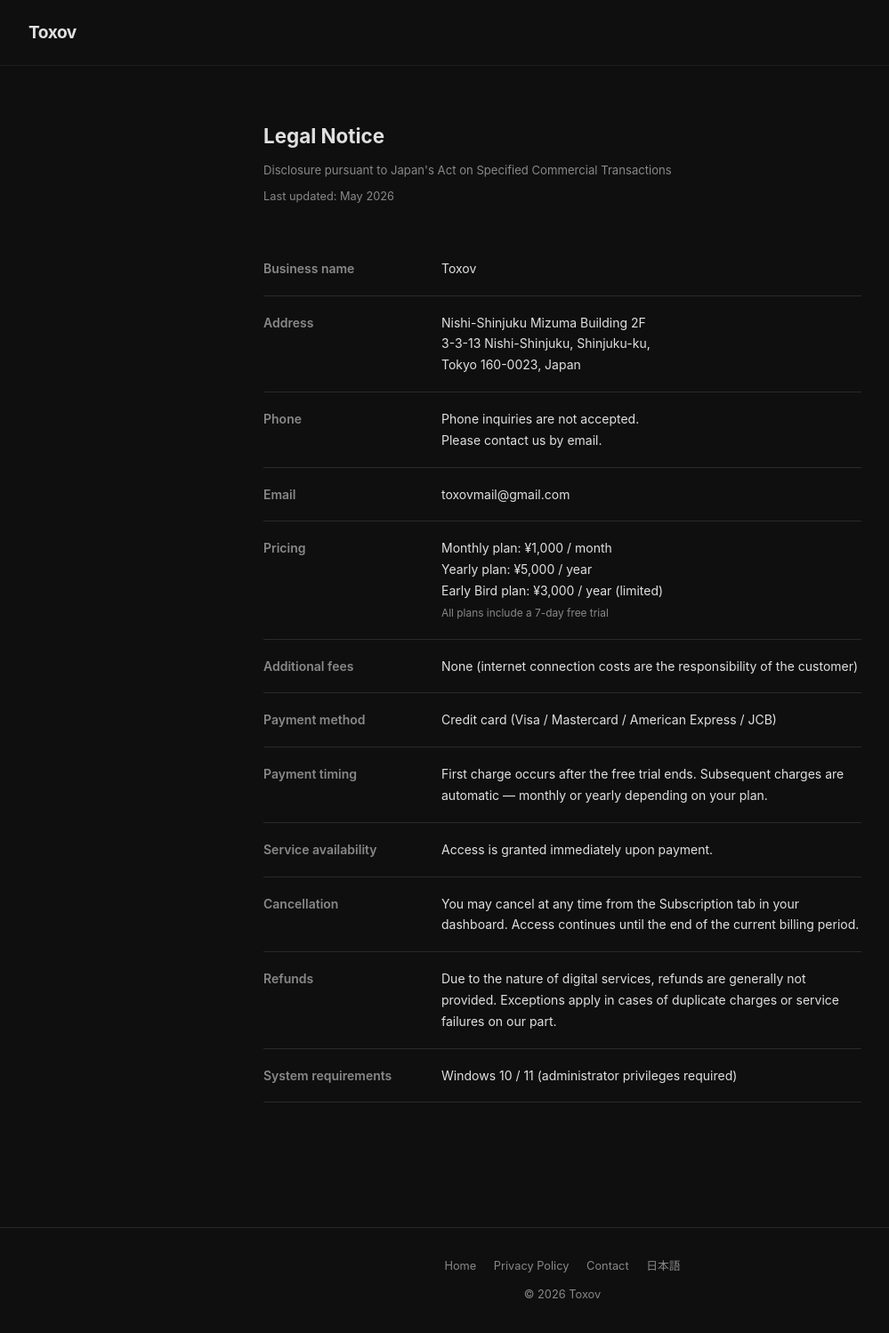
After one commit to nukosi/Toxov, a Flask app: page /tokusho-en in a window 1280 px wide. The commit adds this page. Shown: the whole page at 89% size, without its empty margins (8-1007 px from the left). Run offline with Flask 3, Linux system fonts and the light colour scheme; some libraries are stand-ins or nearby versions.

Commit message:
feat: add English legal notice and privacy policy pages
Co-Authored-By: Claude Sonnet 4.6 <noreply@anthropic.com>

```diff
--- a/templates/landing_en.html
+++ b/templates/landing_en.html
@@ -502,8 +502,8 @@
 
   <footer>
     <div class="footer-links">
-      <a href="/tokusho">Legal Notice</a>
-      <a href="/privacy">Privacy Policy</a>
+      <a href="/tokusho-en">Legal Notice</a>
+      <a href="/privacy-en">Privacy Policy</a>
       <a href="mailto:toxovmail@gmail.com">Contact</a>
       <a href="/ja">日本語</a>
     </div>
--- /dev/null
+++ b/templates/tokusho_en.html
@@ -0,0 +1,151 @@
+<!DOCTYPE html>
+<html lang="en">
+<head>
+  <meta charset="UTF-8">
+  <meta name="viewport" content="width=device-width, initial-scale=1.0">
+  <title>Legal Notice — Toxov</title>
+  <link rel="icon" type="image/x-icon" href="/static/favicon.ico">
+  <style>
+    * { box-sizing: border-box; margin: 0; padding: 0; }
+    :root {
+      --bg: #0f0f0f;
+      --border: #2a2a2a;
+      --text: #e0e0e0;
+      --muted: #888;
+    }
+    body {
+      font-family: -apple-system, BlinkMacSystemFont, "Segoe UI", sans-serif;
+      background: var(--bg);
+      color: var(--text);
+      min-height: 100vh;
+      font-size: 14px;
+      line-height: 1.7;
+    }
+    nav {
+      display: flex;
+      justify-content: space-between;
+      align-items: center;
+      padding: 20px 40px;
+      border-bottom: 1px solid #1e1e1e;
+    }
+    .nav-logo {
+      font-size: 1.2rem;
+      font-weight: 700;
+      letter-spacing: -0.5px;
+      text-decoration: none;
+      color: var(--text);
+    }
+    .container {
+      max-width: 720px;
+      margin: 60px auto;
+      padding: 0 24px 80px;
+    }
+    h1 { font-size: 1.4rem; font-weight: 700; margin-bottom: 8px; }
+    .updated { font-size: .8rem; color: var(--muted); margin-bottom: 40px; }
+    table { width: 100%; border-collapse: collapse; }
+    tr { border-bottom: 1px solid var(--border); }
+    th {
+      width: 200px;
+      padding: 18px 16px 18px 0;
+      text-align: left;
+      vertical-align: top;
+      font-weight: 600;
+      color: var(--muted);
+      white-space: nowrap;
+    }
+    td { padding: 18px 0; vertical-align: top; }
+    footer {
+      text-align: center;
+      padding: 32px;
+      font-size: .8rem;
+      color: var(--muted);
+      border-top: 1px solid var(--border);
+    }
+    footer a { color: var(--muted); text-decoration: none; margin: 0 8px; }
+    footer a:hover { color: var(--text); }
+    @media (max-width: 560px) {
+      nav { padding: 16px 20px; }
+      th { width: 130px; font-size: .82rem; }
+    }
+  </style>
+</head>
+<body>
+
+<nav>
+  <a href="/en" class="nav-logo">Toxov</a>
+</nav>
+
+<div class="container">
+  <h1>Legal Notice</h1>
+  <p style="font-size:.82rem; color:var(--muted); margin-bottom:8px;">Disclosure pursuant to Japan's Act on Specified Commercial Transactions</p>
+  <p class="updated">Last updated: May 2026</p>
+
+  <table>
+    <tr>
+      <th>Business name</th>
+      <td>Toxov</td>
+    </tr>
+    <tr>
+      <th>Address</th>
+      <td>Nishi-Shinjuku Mizuma Building 2F<br>3-3-13 Nishi-Shinjuku, Shinjuku-ku,<br>Tokyo 160-0023, Japan</td>
+    </tr>
+    <tr>
+      <th>Phone</th>
+      <td>Phone inquiries are not accepted.<br>Please contact us by email.</td>
+    </tr>
+    <tr>
+      <th>Email</th>
+      <td>toxovmail@gmail.com</td>
+    </tr>
+    <tr>
+      <th>Pricing</th>
+      <td>
+        Monthly plan: ¥1,000 / month<br>
+        Yearly plan: ¥5,000 / year<br>
+        Early Bird plan: ¥3,000 / year (limited)<br>
+        <span style="color:var(--muted); font-size:.85em;">All plans include a 7-day free trial</span>
+      </td>
+    </tr>
+    <tr>
+      <th>Additional fees</th>
+      <td>None (internet connection costs are the responsibility of the customer)</td>
+    </tr>
+    <tr>
+      <th>Payment method</th>
+      <td>Credit card (Visa / Mastercard / American Express / JCB)</td>
+    </tr>
+    <tr>
+      <th>Payment timing</th>
+      <td>First charge occurs after the free trial ends. Subsequent charges are automatic — monthly or yearly depending on your plan.</td>
+    </tr>
+    <tr>
+      <th>Service availability</th>
+      <td>Access is granted immediately upon payment.</td>
+    </tr>
+    <tr>
+      <th>Cancellation</th>
+      <td>You may cancel at any time from the Subscription tab in your dashboard. Access continues until the end of the current billing period.</td>
+    </tr>
+    <tr>
+      <th>Refunds</th>
+      <td>Due to the nature of digital services, refunds are generally not provided. Exceptions apply in cases of duplicate charges or service failures on our part.</td>
+    </tr>
+    <tr>
+      <th>System requirements</th>
+      <td>Windows 10 / 11 (administrator privileges required)</td>
+    </tr>
+  </table>
+</div>
+
+<footer>
+  <div>
+    <a href="/en">Home</a>
+    <a href="/privacy-en">Privacy Policy</a>
+    <a href="mailto:toxovmail@gmail.com">Contact</a>
+    <a href="/ja">日本語</a>
+  </div>
+  <div style="margin-top:10px;">© 2026 Toxov</div>
+</footer>
+
+</body>
+</html>
--- a/web.py
+++ b/web.py
@@ -547,9 +547,19 @@ def tokusho():
     return render_template("tokusho.html")
 
 
+@app.route("/tokusho-en")
+def tokusho_en():
+    return render_template("tokusho_en.html")
+
+
 @app.route("/privacy")
 def privacy():
     return render_template("privacy.html")
+
+
+@app.route("/privacy-en")
+def privacy_en():
+    return render_template("privacy_en.html")
 
 
 @app.route("/billing/checkout", methods=["POST"])
```
Also changed, not shown: templates/privacy_en.html (added, +84 -0 lines).
